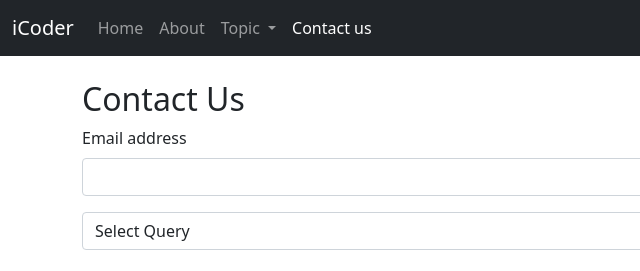
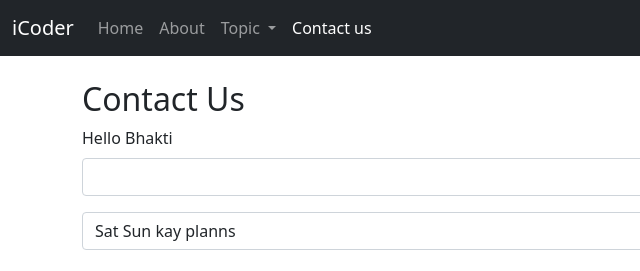
Before and after one commit to lokeshthule/IcodersBootstrap, a plain HTML site: page contact.html in a window 1280 px wide. Shown: the top 271 px of the page, 0-640 px from the left. Drawn offline with nearby package versions, Linux system fonts and the light colour scheme.

Commit message:
Update contact.html

```diff
--- a/contact.html
+++ b/contact.html
@@ -73,14 +73,14 @@
         <h2>Contact Us</h2>
         <form>
             <div class="mb-3">
-              <label for="exampleInputEmail1" class="form-label">Email address</label>
+              <label for="exampleInputEmail1" class="form-label">Hello Bhakti</label>
               <input type="email" class="form-control" id="exampleInputEmail1" aria-describedby="emailHelp">
               <!-- <div id="emailHelp" class="form-text">We'll never share your email with anyone else.</div> -->
             </div>
             <select class="form-select" aria-label="Default select example">
-                <option selected>Select Query</option>
-                <option value="1">web</option>
-                <option value="2">Technology</option>
+                <option selected>Sat Sun kay planns</option>
+                <option value="1">Tamini</option>
+                <option value="2">Kasarsai</option>
                 <option value="3">others</option>
             </select>
             <select class="form-select mt-4" size="3" aria-label="Size 3 select example">
```
